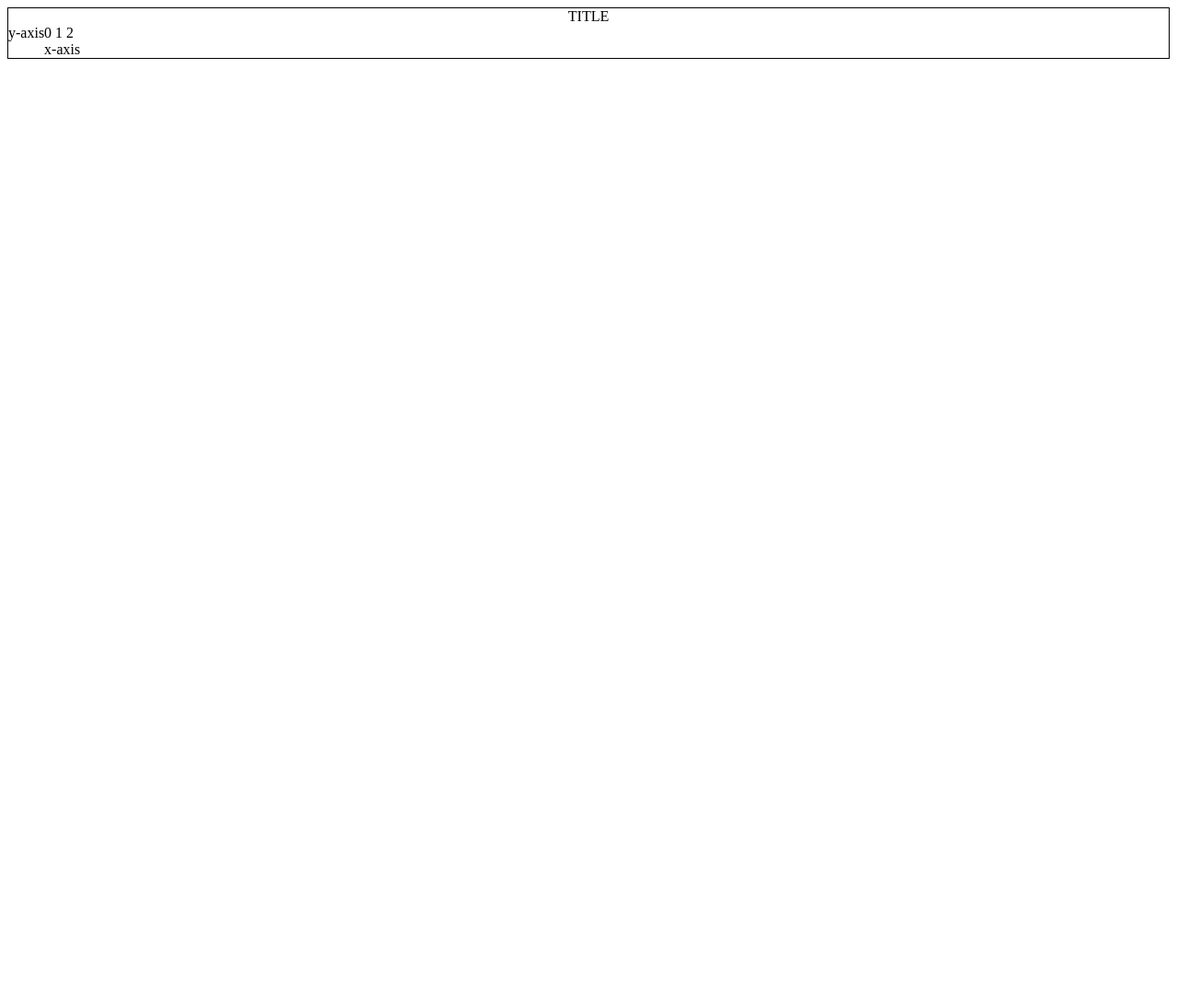
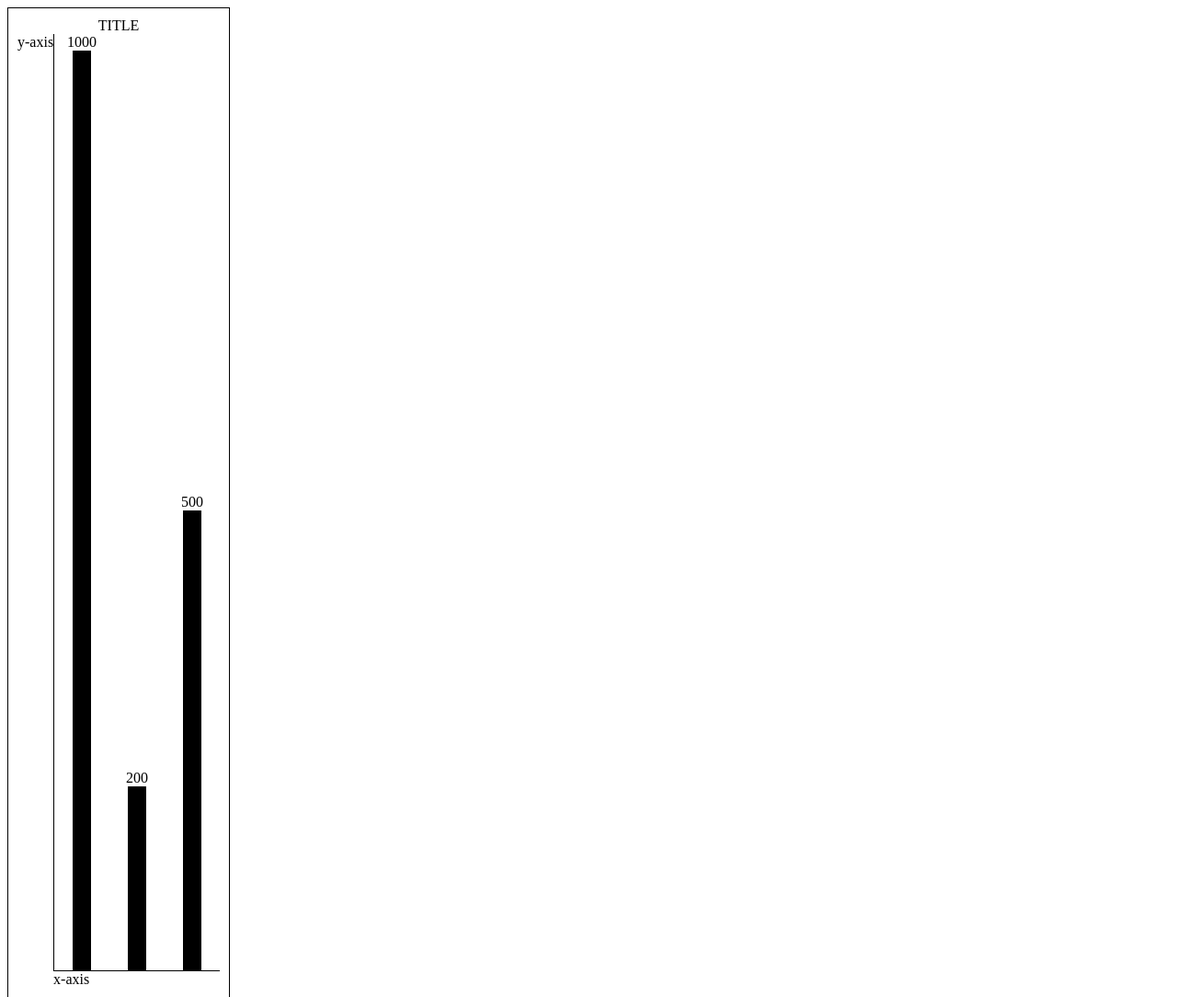
Before and after one commit to scc416/draw-bar-chart, a website: page index.html in a window 1280 px wide. Shown: the top 1084 px of the page at 92% size. Before the commit the page ends 800 px from the top, so only its background shows below. Drawn offline with nearby package versions, Linux system fonts and the light colour scheme.

Commit message:
drawing basic bars with value on top

```diff
--- a/draw-bar-chart.js
+++ b/draw-bar-chart.js
@@ -1,12 +1,17 @@
 function drawBarChart(data, options, element) {
   let chartContent = "";
-  for(let val in data) {
-    chartContent += (val + " ");
+  for(let val of data) {
+    chartContent += (`<div style="text-align: center">${val}<div style="display:flex;background-color: black; width: 20px; height: ${val}px; margin: 0px 20px"></div></div>`);
   };
-  let chart = `<div id="chart"><div id="title">TITLE</div><div id="middle"><div id="y-axis">y-axis</div><div id="chartContent">${chartContent}<div id="x-axis">x-axis</div></div></div></div>`;
+  let chart = `<div id="chart"><div id="title">TITLE</div><div id="middle"><div id="y-axis">y-axis</div><div id="right"><div id="chartContent">${chartContent}</div><div id="x-axis">x-axis</div></div></div></div>`;
   element.html(chart);
   element.css("border", "1px black solid");
+  element.css("display", "inline-block");
+  element.css("padding", "10px");
   $( "#middle" ).css( "display", "flex");
-  $( "#title" ).css( "text-align", "center");
-
+  $( "#title" ).css( "text-align", "center" );
+  $( "#chartContent" ).css("border-left", "1px black solid");
+  $( "#chartContent" ).css("border-bottom", "1px black solid");
+  $( "#chartContent" ).css("display", "flex");
+  $( "#chartContent" ).css("align-items", "flex-end");
 };
--- a/index.html
+++ b/index.html
@@ -11,7 +11,7 @@
     </div>
     <script>
       drawBarChart(
-        [1,1,1],
+        [1000 , 200, 500],
         {width: 1000,
         height: 400},
         $( "#test" )
```
